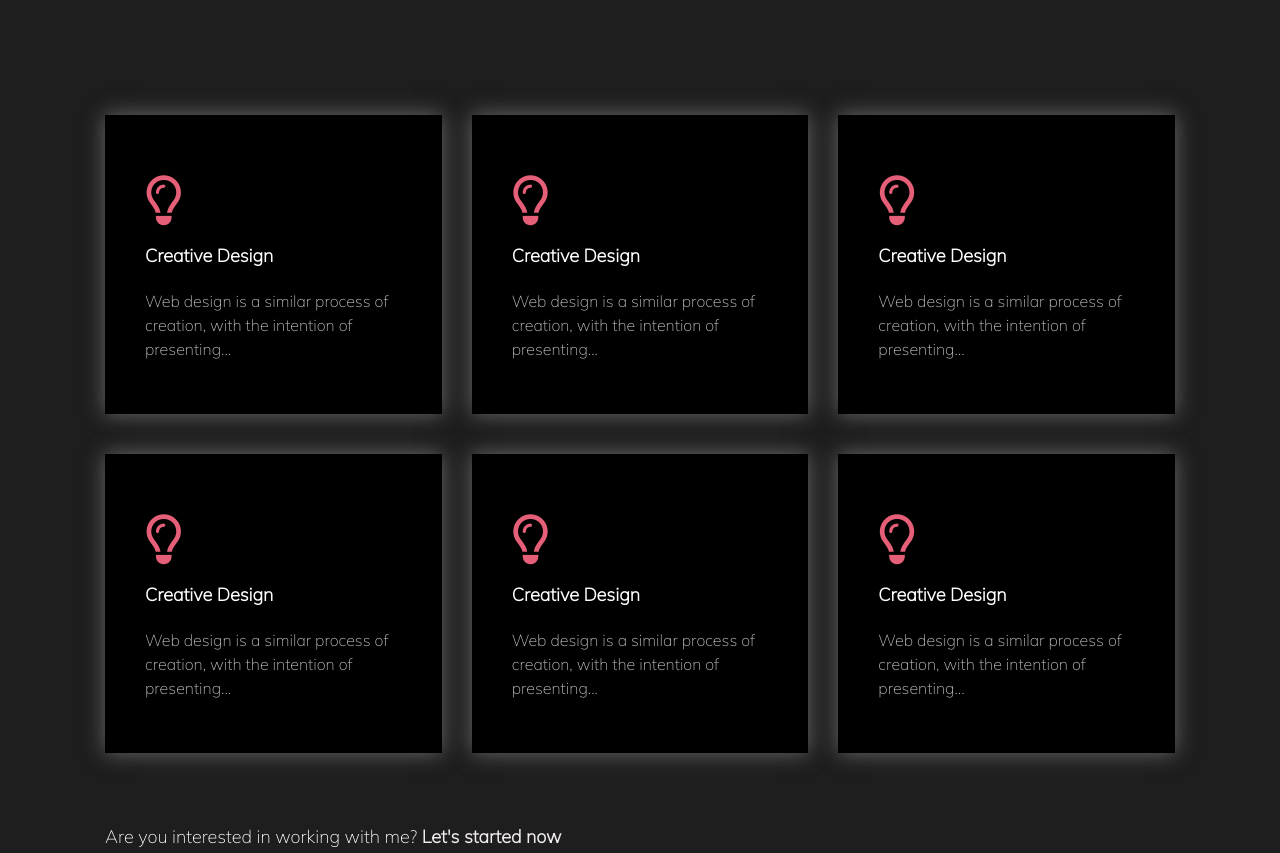
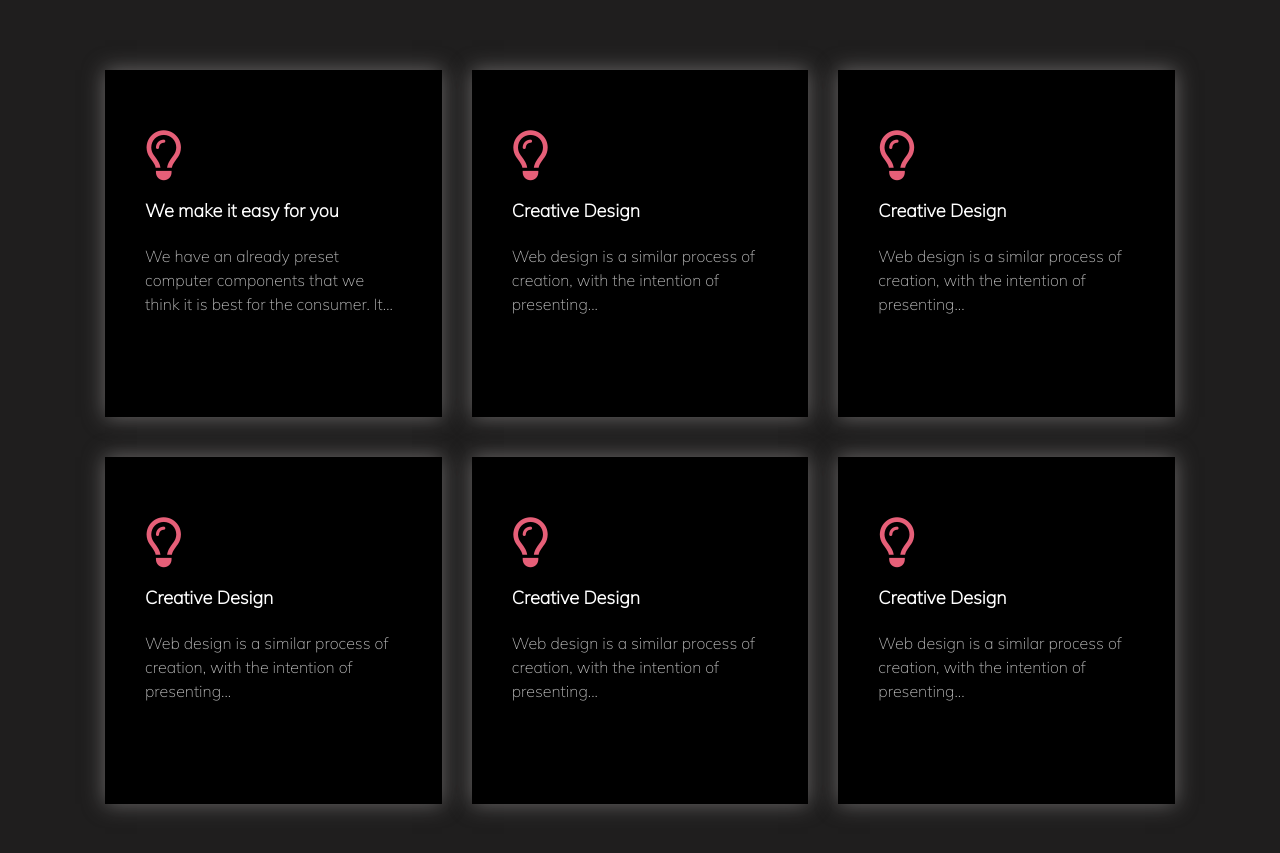
Before and after one commit to jiasin10/WAPP-Lact-Tech, a plain HTML site: page index.html in a window 1280 px wide. Shown: the part 1904-2757 px from the top of the page. Drawn offline with nearby package versions, Linux system fonts and the light colour scheme.

Commit message:
ellipsis limit word

```diff
--- a/index.html
+++ b/index.html
@@ -81,7 +81,7 @@
                     </div>
                     <div class="aboutme-txt col-7 ">
                         <h5 style="margin-bottom: 30px;">Hi we are <span>Lact Tech,</span> we are  expert in computer building</h5>
-                        <p>Hi! we are a group of people who have dedicated their lives in computer building and provide the best solution to our customer,
+                        <p class="text-limit">Hi! we are a group of people who have dedicated their lives in computer building and provide the best solution to our customer,
                              by providing an easy solution by the price that our user choose. We guide our users on what to get for their components and also by price that they can afford.
                              We have wide slection of different types of PC customzations for different kinds of Audience.
                         </p>
@@ -149,8 +149,16 @@
                         <div class="service-box">
                             <i class="far fa-lightbulb"></i>
                             <div class="card-body">
-                            <p class="card-title">Creative Design</p>
-                            <p class="card-text">Web design is a similar process of creation, with the intention of presenting...</p>
+                            <p class="card-title">We make it easy for you</p>
+                            <p class="card-text text-limit">We have an already preset computer components that we
+                                think it is best for the consumer. It also depends on which
+                                type of users they select from the three selections.We have an already preset computer components that we
+                                think it is best for the consumer. It also depends on which
+                                type of users they select from the three selections.We have an already preset computer components that we
+                                think it is best for the consumer. It also depends on which
+                                type of users they select from the three selections.
+
+                            </p>
                             </div>
                         </div>
                     </div>
@@ -159,7 +167,7 @@
                             <i class="far fa-lightbulb"></i>
                             <div class="card-body">
                                 <p class="card-title">Creative Design</p>
-                                <p class="card-text">Web design is a similar process of creation, with the intention of presenting...</p>
+                                <p class="card-text text-limit">Web design is a similar process of creation, with the intention of presenting...</p>
                             </div>
                         </div>
                     </div>
@@ -168,7 +176,7 @@
                             <i class="far fa-lightbulb"></i>
                             <div class="card-body">
                             <p class="card-title">Creative Design</p>
-                            <p class="card-text">Web design is a similar process of creation, with the intention of presenting...</p>
+                            <p class="card-text text-limit">Web design is a similar process of creation, with the intention of presenting...</p>
                             </div>
                         </div>
                     </div>
@@ -177,7 +185,7 @@
                             <i class="far fa-lightbulb"></i>
                             <div class="card-body">
                             <p class="card-title">Creative Design</p>
-                            <p class="card-text">Web design is a similar process of creation, with the intention of presenting...</p>
+                            <p class="card-text text-limit">Web design is a similar process of creation, with the intention of presenting...</p>
                             </div>
                         </div>
                     </div>
@@ -186,7 +194,7 @@
                             <i class="far fa-lightbulb"></i>
                             <div class="card-body">
                             <p class="card-title">Creative Design</p>
-                            <p class="card-text">Web design is a similar process of creation, with the intention of presenting...</p>
+                            <p class="card-text text-limit">Web design is a similar process of creation, with the intention of presenting...</p>
                             </div>
                         </div>
                     </div>
@@ -195,7 +203,7 @@
                             <i class="far fa-lightbulb"></i>
                             <div class="card-body">
                             <p class="card-title">Creative Design</p>
-                            <p class="card-text">Web design is a similar process of creation, with the intention of presenting...</p>
+                            <p class="card-text text-limit">Web design is a similar process of creation, with the intention of presenting...</p>
                             </div>
                         </div>
                     </div>
--- a/style1.css
+++ b/style1.css
@@ -190,6 +190,8 @@
     box-shadow:0 0 20px rgba(182, 178, 178, 0.5);
     transition:.5s;
     margin:20px 0;
+    min-height: 347px;
+
 }
 .card-body{
     padding:0;
@@ -425,4 +427,10 @@ a.btn{
     color: black;
 }
 
+.text-limit{
+    display: -webkit-box;
+    -webkit-line-clamp: 3;
+    -webkit-box-orient: vertical;
+    overflow: hidden;
+}
 /* universal css end */
```
